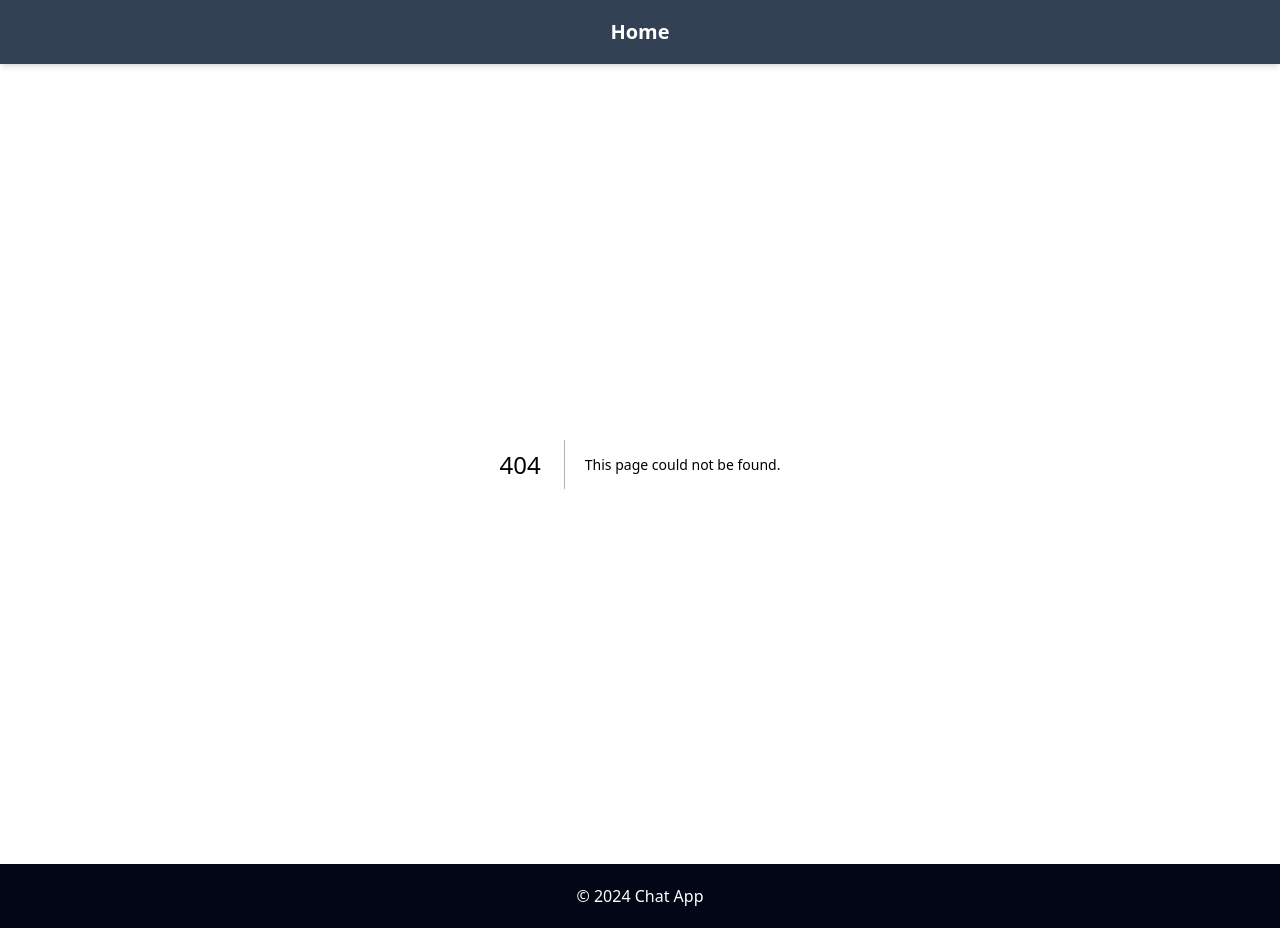
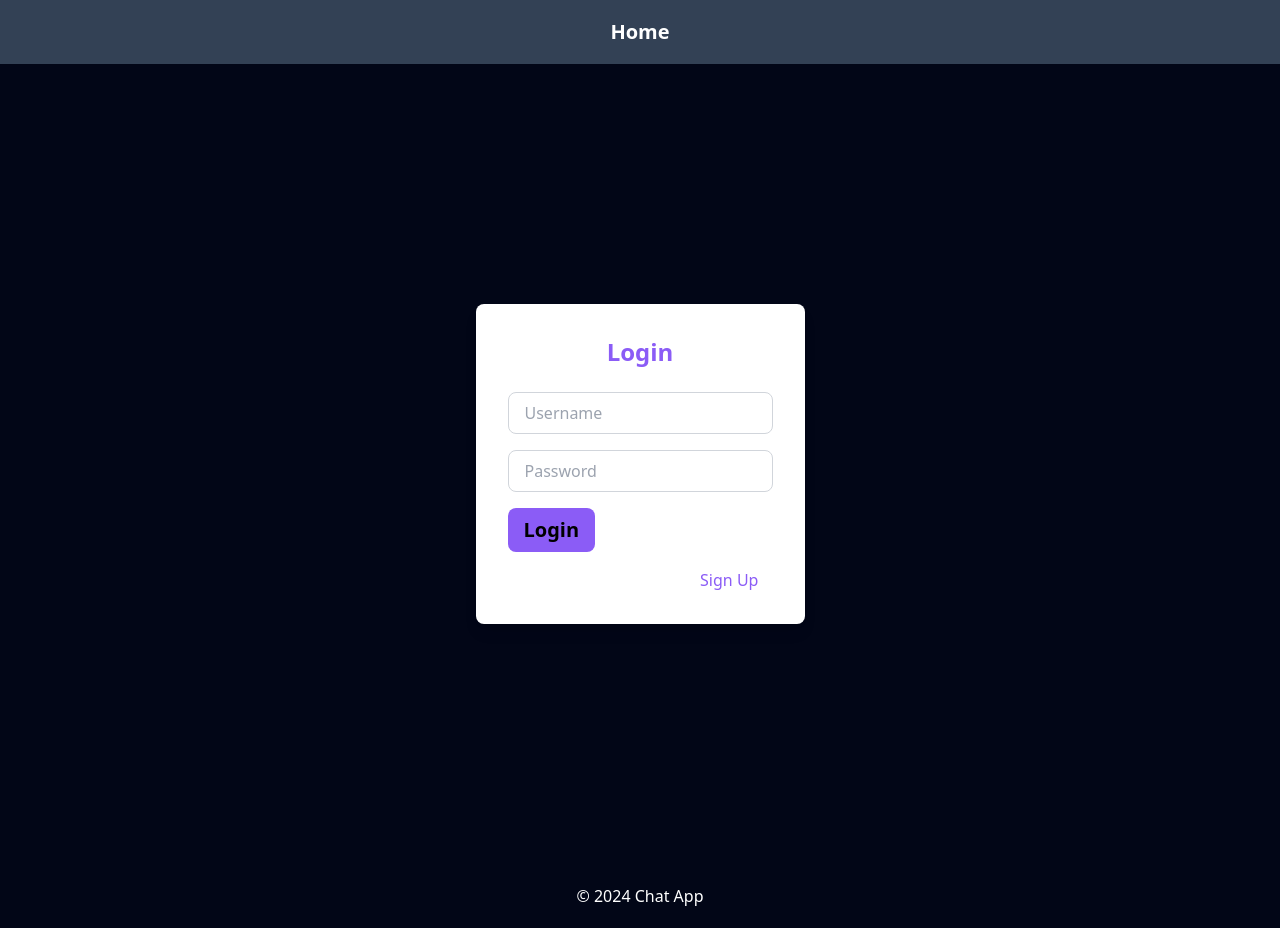
Before and after one commit to SDE-Coding-Wizards/Chat-app, a Next.js app: page /login in a window 1280 px wide. Before the commit this address had no page. Built offline with nearby package versions, Linux system fonts and the light colour scheme.

Commit message:
Sidebar,chat and login

```diff
--- /dev/null
+++ b/app/chat/page.tsx
@@ -0,0 +1,7 @@
+import Link from "next/link";
+
+export default function Chat() {
+  return (
+    <main className="flex items-center justify-center min-h-screen bg-slate-950"></main>
+  );
+}
--- /dev/null
+++ b/app/components/sidebar.tsx
@@ -0,0 +1,7 @@
+export default function sidebar(){
+
+    return (
+        <div className="flex flex-col w-1/4 bg-gray-800 h-screen"/>
+    );
+
+}
--- /dev/null
+++ b/app/login/page.tsx
@@ -0,0 +1,37 @@
+import Link from "next/link";
+
+export default function Login() {
+  return (
+    <main className="flex items-center justify-center min-h-screen bg-slate-950">
+      <div className="bg-white p-8 rounded-lg shadow-lg">
+        <h2 className="text-2xl font-bold mb-6 text-center text-violet-500">
+          Login
+        </h2>
+
+        <form className="flex flex-col space-y-4">
+          <input
+            type="text"
+            placeholder="Username"
+            className="px-4 py-2 border border-gray-300 rounded-lg focus:outline-none focus:ring-2 focus:ring-violet-500"
+          />
+          <input
+            type="password"
+            placeholder="Password"
+            className="px-4 py-2 border border-gray-300 rounded-lg focus:outline-none focus:ring-2 focus:ring-violet-500"
+          />
+          <Link href="/chat">
+            <button className="px-4 py-2 bg-violet-500 text-black text-xl font-bold rounded-lg text-center">
+              Login
+            </button>
+          </Link>
+        </form>
+        <p className="mt-4 text-center text-white">
+          Don't have an account?{" "}
+          <Link href="/signup">
+            <button className="text-violet-500 hover:underline">Sign Up</button>
+          </Link>
+        </p>
+      </div>
+    </main>
+  );
+}
--- a/app/page.tsx
+++ b/app/page.tsx
@@ -1,9 +1,17 @@
+import Link from "next/link";
+
 export default function Home() {
   return (
     <main className="flex items-center justify-center min-h-screen bg-slate-950">
       <div className="flex space-x-4">
-        <button className="px-4 py-2 bg-violet-500 text-black text-xl font-bold rounded-lg">Login</button>
-        <button className="px-4 py-2 bg-violet-500 text-black text-xl font-bold rounded-lg">Sign Up</button>
+        <Link href="/login">
+          <button className="px-4 py-2 bg-violet-500 text-black text-xl font-bold rounded-lg">
+            Login
+          </button>
+        </Link>
+        <button className="px-4 py-2 bg-violet-500 text-black text-xl font-bold rounded-lg">
+          Sign Up
+        </button>
       </div>
     </main>
   );
```
